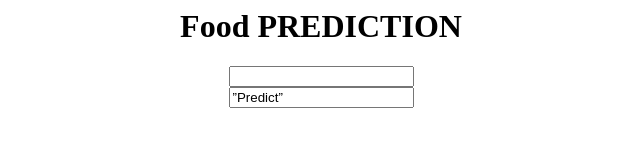
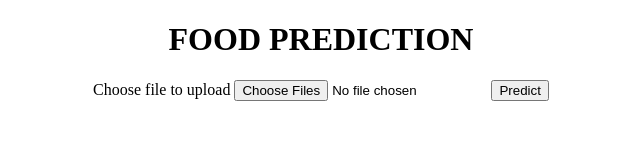
Before and after one commit to Gallair/Web_Food101, a plain HTML site: page index.html in a window 1280 px wide. Shown: the whole page, without its empty margins (319-959 px from the left). Drawn offline with Linux system fonts and the light colour scheme.

Commit message:
Update index.html

```diff
--- a/index.html
+++ b/index.html
@@ -1,19 +1,21 @@
+<!DOCTYPE html>
 <html>
 <head>
  <link rel=”stylesheet” href=”https://maxcdn.bootstrapcdn.com/bootstrap/3.4.1/css/bootstrap.min.css">
- <title>Food101 Prediction</title>
+ <title>Food Prediction</title>
 </head>
 <body>
  <div class=”container”>
  <div class=”row”>
  <div class=”col-lg-12">
- <center><h1 style=”padding:30px;font-weight: 600 !important;font-size: 3.2em”>Food PREDICTION</h1></center>
+ <center><h1 style=”padding:30px;font-weight: 600 ; 3.2em”>FOOD PREDICTION</h1></center>
  </div>
  <div>
  <div class=”col-lg-12">
- <center><form class=”form-inline” action = “/predict” method = “post” enctype=”multipart/form-data”>
- <input type=”file” name=”file”/><br>
- <input type = “submit” class=”btn btn-success” value=”Predict”>
+ <center><form class=”form-inline” action = "/predict" method = "post" enctype="multipart/form-data">
+    <label for="file">Choose file to upload</label>
+    <input type="file" id="file" name="file" multiple />
+ <input type="submit" class="btn btn-info" value="Predict">
  </form></center>
  </div>
  </div>
```
